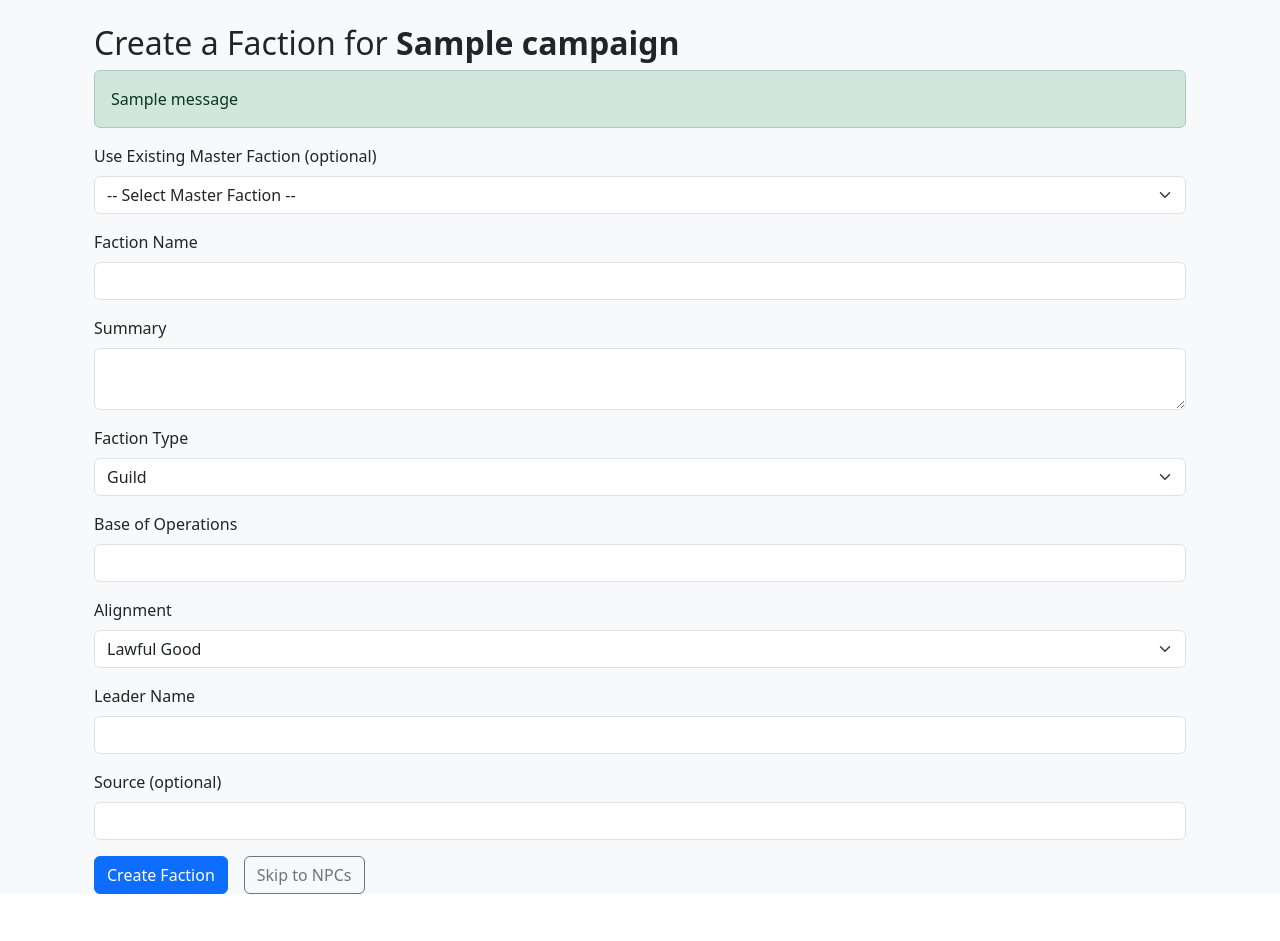
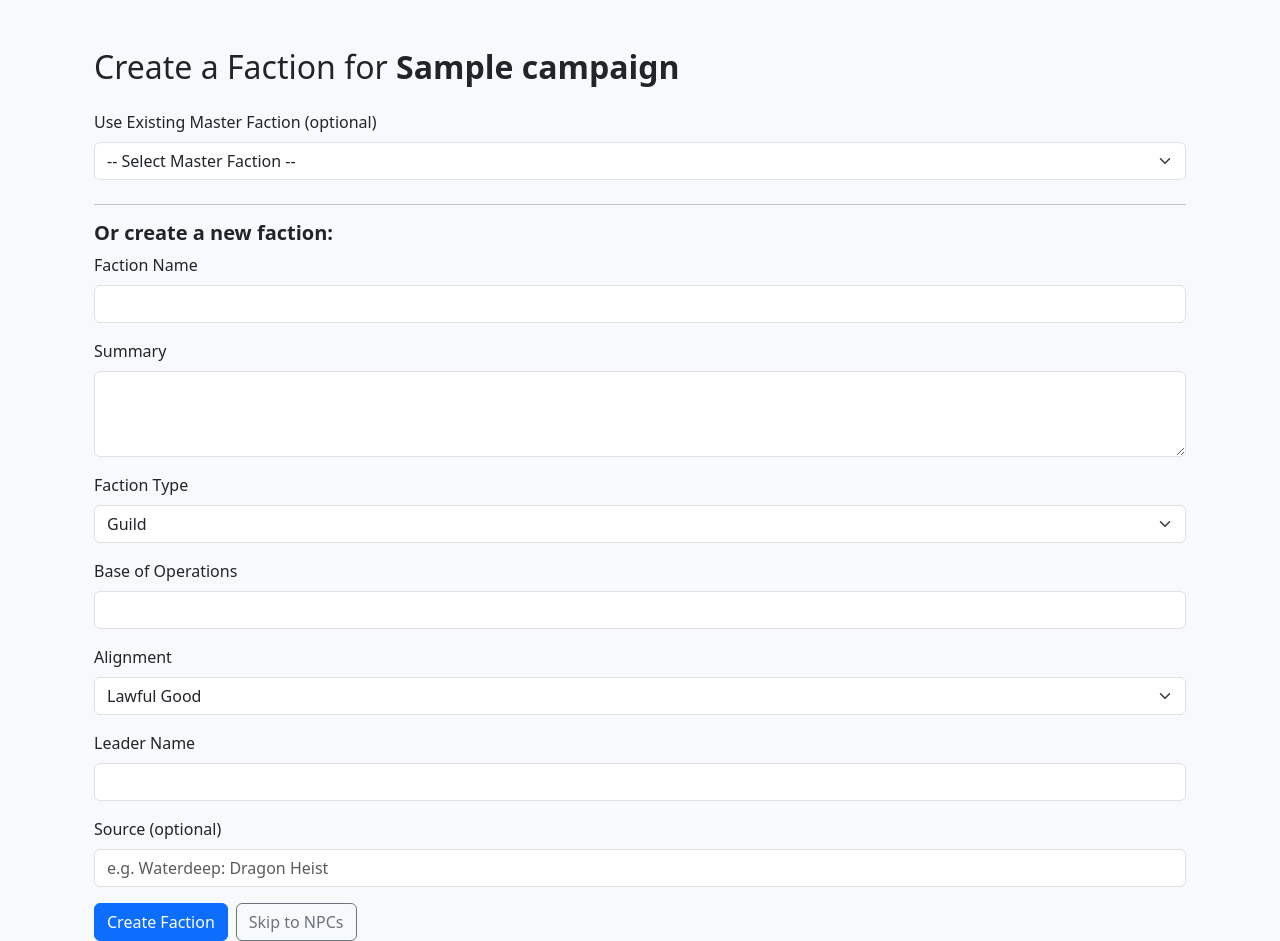
Before and after one commit to nyxbarnfield/alliance-atlas-prototype, a Flask app: page /campaign/1/faction/new in a window 1280 px wide. Shown: the part 56-997 px from the top of the page. Before the commit the page ends 950 px from the top, so only its background shows below. Run offline with Flask 3, Linux system fonts and the light colour scheme; tables that the repository leaves empty hold one stand-in row (values such as "Sample post"); one stand-in notice (Sample message) is shown.

Commit message:
update to create faction

```diff
--- a/app.py
+++ b/app.py
@@ -90,63 +90,59 @@
 @app.route('/campaign/<int:campaign_id>/faction/new', methods=['GET', 'POST'])
 def create_faction(campaign_id):
     campaign = Campaign.query.get_or_404(campaign_id)
+    used_names = [f.name for f in campaign.factions]
+    master_factions = MasterFaction.query.all()
 
-    # Load all master factions that have not yet been used in this campaign
-    used_names = {f.name for f in campaign.factions}
-    master_factions = MasterFaction.query.all()
-    available_master_factions = [
-        f for f in master_factions if f.name not in used_names
-    ]
+    # --- Check if form submitted ---
+    if request.method == 'POST':
+        name = request.form.get('name').strip()
+        summary = request.form.get('summary')
+        faction_type = request.form.get('faction_type')
+        base_location = request.form.get('base_location')
+        alignment = request.form.get('alignment')
+        leader_name = request.form.get('leader_name')
+        source = request.form.get('source')
 
-    # Build the form and populate dropdowns
-    form = FactionForm()
-    form.alignment.choices = [(a, a) for a in alignment_list]
-    form.faction_type.choices = [(t, t) for t in faction_type_list]
+        existing = Faction.query.filter_by(name=name, campaign_id=campaign.id).first()
+        if existing:
+            error = "A faction with that name already exists in this campaign."
+            return render_template(
+                'create_faction.html',
+                campaign=campaign,
+                master_factions=master_factions,
+                faction_type_list=faction_type_list,
+                alignment_list=alignment_list,
+                source_list=source_list,
+                used_names=used_names,
+                error=error,
+                previous_data=request.form
+            )
 
-    # Handle master faction prefill
-    selected_id = request.args.get('master_id')
-    if selected_id:
-        selected = MasterFaction.query.get(int(selected_id))
-        if selected:
-            form.name.data = selected.name
-            form.summary.data = selected.summary
-            form.faction_type.data = selected.faction_type
-            form.base_location.data = selected.base_location
-            form.alignment.data = selected.alignment
-            form.leader_name.data = selected.default_leader
-            form.source.data = selected.source
+        faction = Faction(
+            name=name,
+            summary=summary,
+            faction_type=faction_type,
+            base_location=base_location,
+            alignment=alignment,
+            leader_name=leader_name,
+            source=source,
+            campaign_id=campaign.id
+        )
+        db.session.add(faction)
+        db.session.commit()
 
-    # Handle POST
-    if form.validate_on_submit():
-        if form.skip.data:
-            return redirect(url_for('create_npc', campaign_id=campaign.id))
+        return redirect(url_for('create_faction', campaign_id=campaign.id, success=1))
 
-        # Check for duplicates
-        if Faction.query.filter_by(name=form.name.data.strip(), campaign_id=campaign.id).first():
-            form.name.errors.append("A faction with that name already exists in this campaign.")
-            flash("⚠️ A faction with that name already exists in this campaign.", "danger")
-        else:
-            faction = Faction(
-                name=form.name.data.strip(),
-                summary=form.summary.data,
-                faction_type=form.faction_type.data,
-                base_location=form.base_location.data,
-                alignment=form.alignment.data,
-                leader_name=form.leader_name.data,
-                source=form.source.data,
-                campaign_id=campaign.id
-            )
-            db.session.add(faction)
-            db.session.commit()
-            flash("✅ Faction created successfully!", "success")
-            return redirect(url_for('create_npc', campaign_id=campaign.id))
-
+    success = request.args.get("success") == "1"
     return render_template(
         'create_faction.html',
         campaign=campaign,
-        form=form,
-        master_factions=available_master_factions,
-        selected_master_id=selected_id
+        master_factions=master_factions,
+        faction_type_list=faction_type_list,
+        alignment_list=alignment_list,
+        source_list=source_list,
+        used_names=used_names,
+        success=success
     )
 
 @app.route('/campaign/<int:campaign_id>/npc/new', methods=['GET', 'POST'])
--- a/templates/create_faction.html
+++ b/templates/create_faction.html
@@ -1,75 +1,100 @@
 {% extends "base.html" %}
 {% block content %}
-<div class="container mt-4">
+<div class="container mt-5">
   <h2>Create a Faction for <strong>{{ campaign.name }}</strong></h2>
 
-    <!-- Flash messages -->
-    {% with messages = get_flashed_messages(with_categories=true) %}
-        {% if messages %}
-            {% for category, message in messages %}
-                <div class="alert alert-{{ 'danger' if category == 'danger' else 'success' }}">{{ message }}</div>
-            {% endfor %}
+  {% if success %}
+    <div class="alert alert-success mt-3">✅ Faction created successfully!</div>
   {% endif %}
-    {% endwith %}
 
-    <!-- Master faction selection -->
-    <form method="get" action="{{ url_for('create_faction', campaign_id=campaign.id) }}" class="mb-3">
-        <label for="master_id" class="form-label">Use Existing Master Faction (optional)</label>
-        <select class="form-select" name="master_id" id="master_id" onchange="this.form.submit()">
+  {% if error %}
+    <div class="alert alert-danger mt-3">⚠️ {{ error }}</div>
+  {% endif %}
+
+  <form method="POST" class="mt-4">
+
+    <!-- Master Faction Dropdown -->
+    <div class="mb-4">
+      <label for="master_faction_id" class="form-label">Use Existing Master Faction (optional)</label>
+      <select id="master_faction_id" name="master_faction_id" class="form-select" onchange="this.form.submit()">
         <option value="">-- Select Master Faction --</option>
-            {% for mf in master_factions %}
-                <option value="{{ mf.id }}" {% if selected_master_id == mf.id|string %}selected{% endif %}>
-                    {{ mf.name }} {% if mf.source %}({{ mf.source }}){% endif %}
+        {% for master in master_factions %}
+          {% if master.name not in used_names %}
+            <option value="{{ master.id }}"
+              {% if previous_data and previous_data.master_faction_id == master.id|string %}selected{% endif %}>
+              {{ master.name }} ({{ master.source }})
             </option>
+          {% endif %}
         {% endfor %}
       </select>
-    </form>
-
-    <!-- Faction form -->
-    <form method="POST">
-        {{ form.hidden_tag() }}
-
-        <div class="mb-3">
-            {{ form.name.label(class="form-label") }}
-            {{ form.name(class="form-control" + (" is-invalid" if form.name.errors else "")) }}
-            {% for error in form.name.errors %}
-                <div class="invalid-feedback">{{ error }}</div>
-            {% endfor %}
     </div>
 
+    <hr>
+
+    <h5><strong>Or create a new faction:</strong></h5>
+
+    <!-- Faction Name -->
     <div class="mb-3">
-            {{ form.summary.label(class="form-label") }}
-            {{ form.summary(class="form-control") }}
+      <label for="name" class="form-label">Faction Name</label>
+      <input type="text" class="form-control {% if error %}is-invalid{% endif %}" id="name" name="name"
+             value="{{ previous_data.name if previous_data else '' }}" required>
+      {% if error %}
+        <div class="invalid-feedback">{{ error }}</div>
+      {% endif %}
     </div>
 
+    <!-- Summary -->
     <div class="mb-3">
-            {{ form.faction_type.label(class="form-label") }}
-            {{ form.faction_type(class="form-select") }}
+      <label for="summary" class="form-label">Summary</label>
+      <textarea class="form-control" id="summary" name="summary" rows="3">{{ previous_data.summary if previous_data else '' }}</textarea>
     </div>
 
+    <!-- Faction Type -->
     <div class="mb-3">
-            {{ form.base_location.label(class="form-label") }}
-            {{ form.base_location(class="form-control") }}
+      <label for="faction_type" class="form-label">Faction Type</label>
+      <select class="form-select" id="faction_type" name="faction_type">
+        {% for type in faction_type_list %}
+          <option value="{{ type }}" {% if previous_data and previous_data.faction_type == type %}selected{% endif %}>{{ type }}</option>
+        {% endfor %}
+      </select>
     </div>
 
+    <!-- Base Location -->
     <div class="mb-3">
-            {{ form.alignment.label(class="form-label") }}
-            {{ form.alignment(class="form-select") }}
+      <label for="base_location" class="form-label">Base of Operations</label>
+      <input type="text" class="form-control" id="base_location" name="base_location"
+             value="{{ previous_data.base_location if previous_data else '' }}">
     </div>
 
+    <!-- Alignment -->
     <div class="mb-3">
-            {{ form.leader_name.label(class="form-label") }}
-            {{ form.leader_name(class="form-control") }}
+      <label for="alignment" class="form-label">Alignment</label>
+      <select class="form-select" id="alignment" name="alignment">
+        {% for alignment in alignment_list %}
+          <option value="{{ alignment }}" {% if previous_data and previous_data.alignment == alignment %}selected{% endif %}>{{ alignment }}</option>
+        {% endfor %}
+      </select>
     </div>
 
+    <!-- Leader Name -->
     <div class="mb-3">
-            {{ form.source.label(class="form-label") }}
-            {{ form.source(class="form-control") }}
+      <label for="leader_name" class="form-label">Leader Name</label>
+      <input type="text" class="form-control" id="leader_name" name="leader_name"
+             value="{{ previous_data.leader_name if previous_data else '' }}">
     </div>
 
-        <div class="d-flex gap-3">
-            {{ form.submit(class="btn btn-primary") }}
-            {{ form.skip(class="btn btn-outline-secondary") }}
+    <!-- Source -->
+    <div class="mb-3">
+      <label for="source" class="form-label">Source (optional)</label>
+      <input type="text" class="form-control" id="source" name="source"
+             value="{{ previous_data.source if previous_data else '' }}"
+             placeholder="e.g. Waterdeep: Dragon Heist">
+    </div>
+
+    <!-- Buttons -->
+    <div class="d-flex justify-content-start gap-2">
+      <button type="submit" class="btn btn-primary">Create Faction</button>
+      <a href="{{ url_for('create_npc', campaign_id=campaign.id) }}" class="btn btn-outline-secondary">Skip to NPCs</a>
     </div>
   </form>
 </div>
```
Lines whose indentation alone changed are shown as unchanged.
